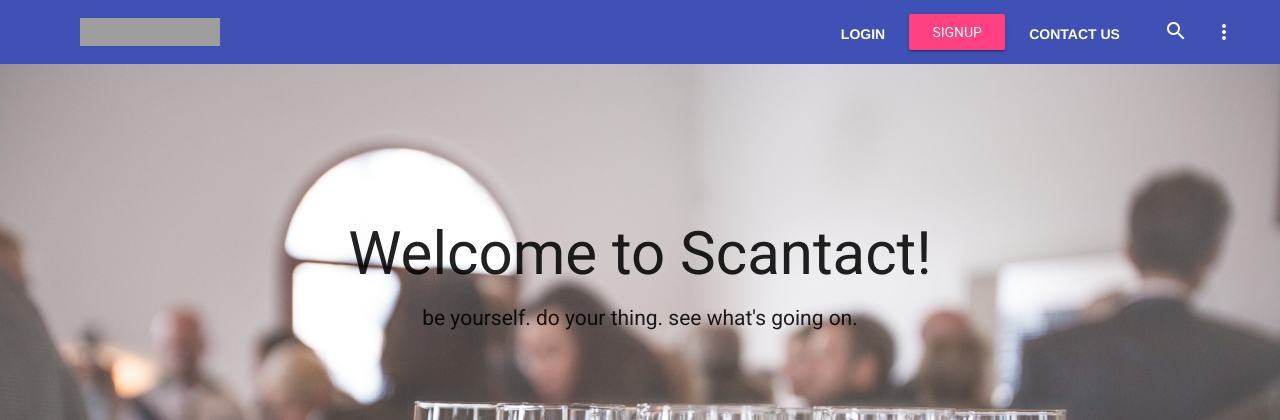
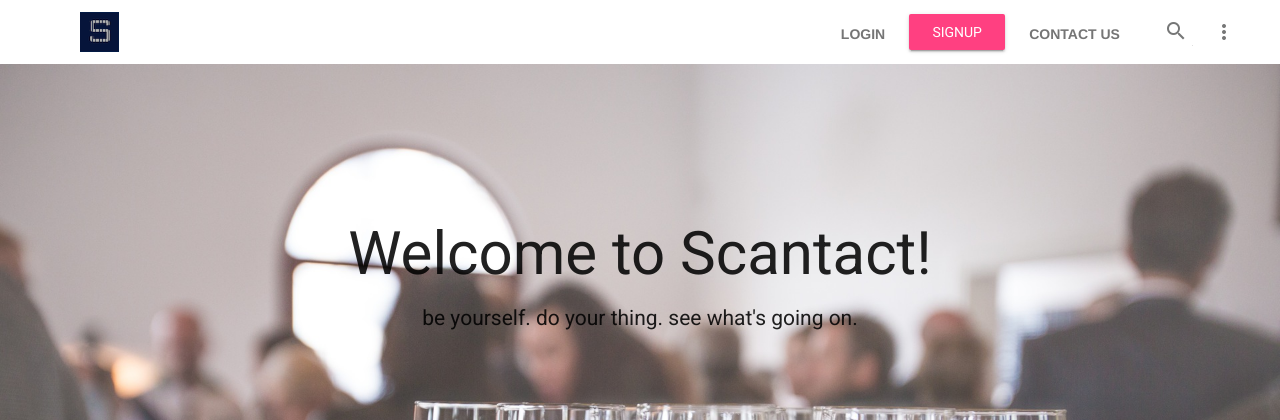
Before and after one commit to hassanabidpk/scantact, a Django app: page / in a window 1280 px wide. Shown: the top 420 px of the page. Run offline with Django 3.2, Linux system fonts and the light colour scheme; some libraries are stand-ins or nearby versions; grey boxes are pictures that could not be loaded.

Commit message:
add site logo

```diff
--- a/web/scantact/userprofile/static/userprofile/css/styles.css
+++ b/web/scantact/userprofile/static/userprofile/css/styles.css
@@ -62,27 +62,27 @@ a img{
 
 
 .scan-logo-image {
-  height: 28px;
-  width: 140px;
+  height: 40px;
+  /*width: 140px;*/
 }
 
 
 .scan-header {
   overflow: visible;
-  /*background-color: white;*/
+  background-color: white;
 }
 
   .scan-header .material-icons {
-    /*color: #767777 !important;*/
+    color: #767777 !important;
   }
 
   .scan-header .mdl-layout__drawer-button {
     background: transparent;
-    /*color: #767777;*/
+    color: #767777;
   }
 
   .scan-header .mdl-navigation__link {
-    /*color: #757575;*/
+    color: #757575;
     font-weight: 700;
     font-size: 14px;
     opacity: 1 !important;
@@ -154,7 +154,7 @@ a img{
 
   .scan-drawer .mdl-navigation__link.mdl-navigation__link {
     font-size: 14px;
-    /*color: #757575;*/
+    color: #757575;
   }
 
   .scan-drawer span.mdl-navigation__link.mdl-navigation__link {
@@ -163,7 +163,8 @@ a img{
 
   .scan-drawer .mdl-layout-title {
     position: relative;
-    background: #6ab344;
+    /*background: #3f51b5;*/
+    background: white;
     height: 160px;
   }
 
--- a/web/scantact/userprofile/templates/userprofile/base.html
+++ b/web/scantact/userprofile/templates/userprofile/base.html
@@ -37,7 +37,7 @@
       <div class="scan-header mdl-layout__header mdl-layout__header--waterfall">
         <div class="mdl-layout__header-row">
           <span class="scan-title mdl-layout-title">
-            <img class="scan-logo-image" src="images/scan-logo.png">
+            <img class="scan-logo-image" src="{% static 'userprofile/images/scan_logo_2.png' %}">
           </span>
           <!-- Add spacer, to align navigation to the right in desktop -->
           <div class="scan-header-spacer mdl-layout-spacer"></div>
@@ -63,7 +63,7 @@
             </nav>
           </div>
           <span class="scan-mobile-title mdl-layout-title">
-            <img class="scan-logo-image" src="images/scan-logo.png">
+            <img class="scan-logo-image" src="{% static 'userprofile/images/scan_logo_2.png' %}">
           </span>
           <button class="scan-more-button mdl-button mdl-js-button mdl-button--icon mdl-js-ripple-effect" id="more-button">
             <i class="material-icons">more_vert</i>
@@ -76,7 +76,7 @@
 
       <div class="scan-drawer mdl-layout__drawer">
         <span class="mdl-layout-title">
-          <img class="scan-logo-image" src="images/scan-logo-white.png">
+          <img class="scan-logo-image" src="{% static 'userprofile/images/scan_logo_2.png' %}">
         </span>
         <nav class="mdl-navigation">
           {% if user.is_authenticated %}
```
Also changed, not shown: web/scantact/userprofile/static/userprofile/images/scan_logo.jpg (added), web/scantact/userprofile/static/userprofile/images/scan_logo_2.png (added).
